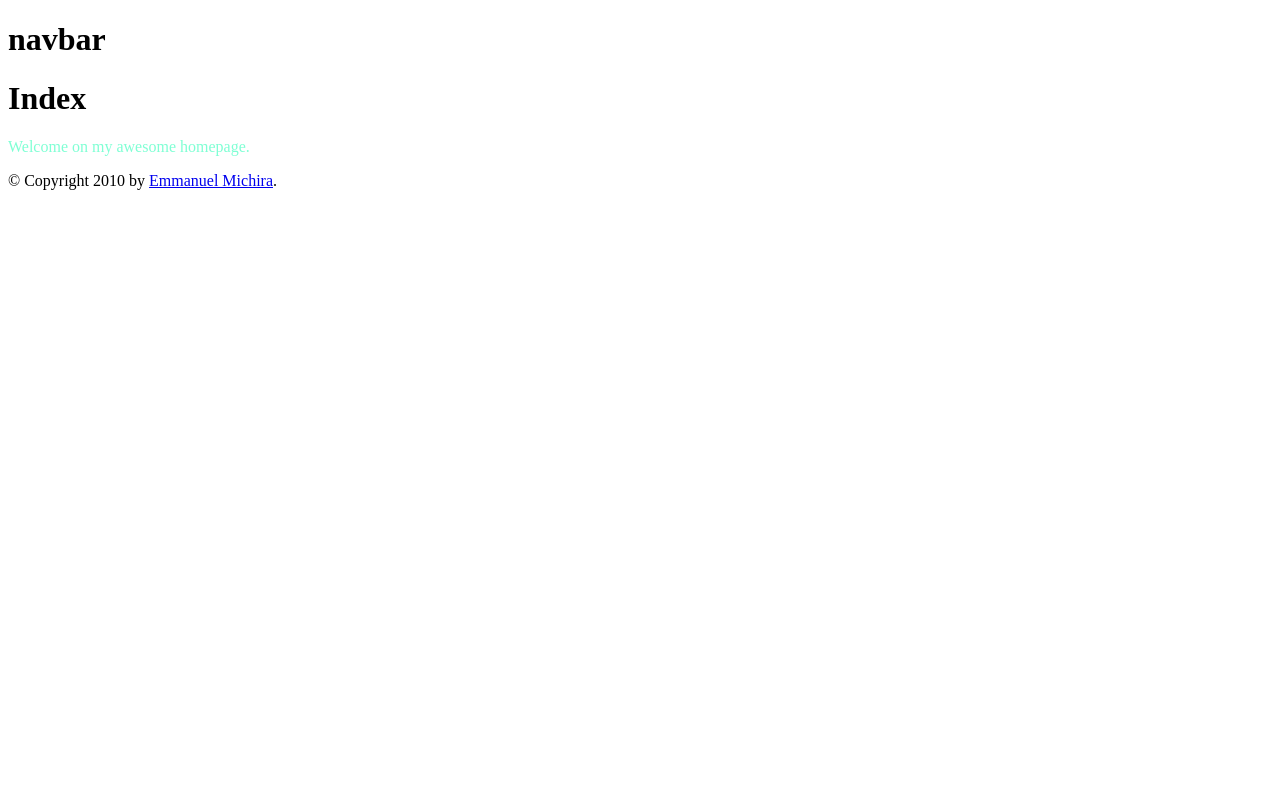
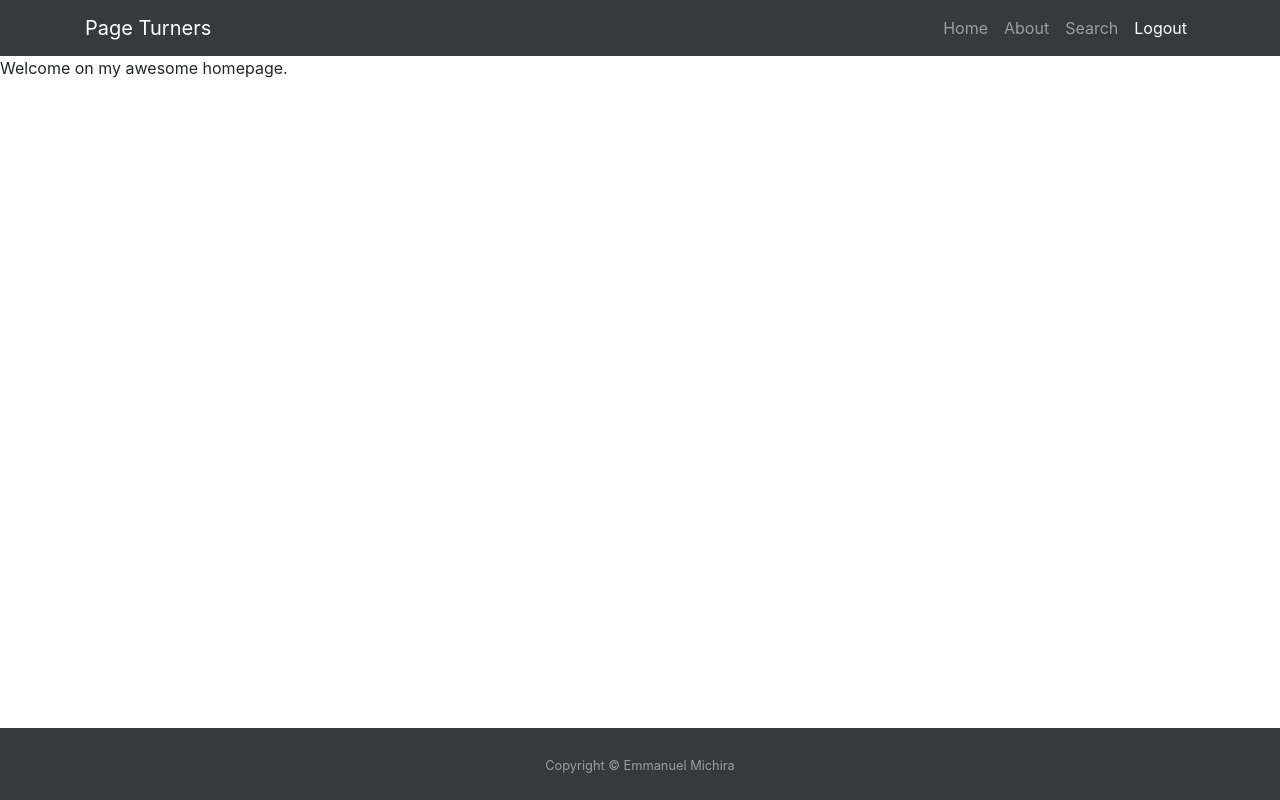
Before and after one commit to Emichira/book-review-api, a Flask app: page / in a window 1280 px wide. Run offline with Flask 2, Linux system fonts and the light colour scheme; some libraries are stand-ins or nearby versions.

Commit message:
add navbar add sticky footer modify layout page, add styles to stick footer at the bottom

```diff
--- a/application.py
+++ b/application.py
@@ -1,6 +1,6 @@
 import os
 
-from flask import Flask, session, render_template
+from flask import Flask, session, render_template, url_for
 from flask_session import Session
 from sqlalchemy import create_engine
 from sqlalchemy.orm import scoped_session, sessionmaker
@@ -23,5 +23,4 @@
 
 @app.route("/")
 def index():
-    message = "Hello Flask!"
-    return render_template("index.html", message=message);
+    return render_template("index.html");
--- a/static/style.css
+++ b/static/style.css
@@ -1,3 +1,12 @@
-.important {
-    color: aquamarine;
+html,
+body {
+  height: 100%;
 }
+
+#content {
+  flex: 1 0 auto;
+}
+
+#sticky-footer {
+  flex-shrink: none;
+}
--- a/template/layout.html
+++ b/template/layout.html
@@ -1,33 +1,75 @@
-<!DOCTYPE html>
+<!doctype html>
 <html lang="en">
 <!-- Begin Head -->
 
 <head>
     <meta charset="UTF-8">
     <meta name="viewport" content="width=device-width, initial-scale=1.0">
-    {% block head %}
+    <!-- Bootsrap Latest compiled and minified CSS -->
+    <!-- CSS Files -->
+    <link rel="stylesheet" href="https://stackpath.bootstrapcdn.com/bootstrap/4.4.1/css/bootstrap.min.css"
+        integrity="sha384-Vkoo8x4CGsO3+Hhxv8T/Q5PaXtkKtu6ug5TOeNV6gBiFeWPGFN9MuhOf23Q9Ifjh" crossorigin="anonymous">
     <link rel="stylesheet" href="{{ url_for('static', filename='style.css') }}">
     <title>{% block title %}{% endblock %} - Book Review API</title>
-    {% endblock %}
 </head>
 
-<body class="bootstrap">
+<body class="d-flex flex-column">
     <!-- Top Navbar -->
     {% block heading %}
-    <div>
-        <h1>navbar</h1>
-    </div>
+    <nav class="navbar navbar-expand-lg navbar-dark bg-dark fixed-top">
+        <div class="container">
+            <a class="navbar-brand" href="#">Page Turners</a>
+            <button class="navbar-toggler" type="button" data-toggle="collapse" data-target="#navbarResponsive"
+                aria-controls="navbarResponsive" aria-expanded="false" aria-label="Toggle navigation">
+                <span class="navbar-toggler-icon"></span>
+            </button>
+            <div class="collapse navbar-collapse" id="navbarResponsive">
+                <ul class="navbar-nav ml-auto">
+                    <li class="nav-item">
+                        <a class="nav-link" href="#">Home
+                            <span class="sr-only">(current)</span>
+                        </a>
+                    </li>
+                    <li class="nav-item">
+                        <a class="nav-link" href="#">About</a>
+                    </li>
+                    <li class="nav-item">
+                        <a class="nav-link" href="#">Search</a>
+                    </li>
+                    <li class="nav-item active">
+                        <a class="nav-link" href="#">Logout</a>
+                    </li>
+                </ul>
+            </div>
+        </div>
+    </nav>
     {% endblock %}
 
     <!-- Main Content -->
     <div id="content">{% block content %}{% endblock %}</div>
 
+    {% block footer %}
     <!-- Footer -->
-    {% block footer %}
-    <div id="footer">
-        &copy; Copyright 2010 by <a href="http://domain.invalid/">Emmanuel Michira</a>.
-    </div>
+    <footer id="sticky-footer" class="py-4 bg-dark text-white-50">
+        <div class="container text-center">
+            <small>Copyright &copy; Emmanuel Michira</small>
+        </div>
+    </footer>
     {% endblock %}
 
+    <!--===============================================================================================-->
+    <!-- Javascript Files -->
+    <!--===============================================================================================-->
+    <!-- Bootstrap - jQuery first, then Popper.js, then Bootstrap JS -->
+    <script src="https://code.jquery.com/jquery-3.4.1.slim.min.js"
+        integrity="sha384-J6qa4849blE2+poT4WnyKhv5vZF5SrPo0iEjwBvKU7imGFAV0wwj1yYfoRSJoZ+n" crossorigin="anonymous">
+    </script>
+    <script src="https://cdn.jsdelivr.net/npm/popper.js@1.16.0/dist/umd/popper.min.js"
+        integrity="sha384-Q6E9RHvbIyZFJoft+2mJbHaEWldlvI9IOYy5n3zV9zzTtmI3UksdQRVvoxMfooAo" crossorigin="anonymous">
+    </script>
+    <script src="https://stackpath.bootstrapcdn.com/bootstrap/4.4.1/js/bootstrap.min.js"
+        integrity="sha384-wfSDF2E50Y2D1uUdj0O3uMBJnjuUD4Ih7YwaYd1iqfktj0Uod8GCExl3Og8ifwB6" crossorigin="anonymous">
+    </script>
 </body>
+
 </html>
```
